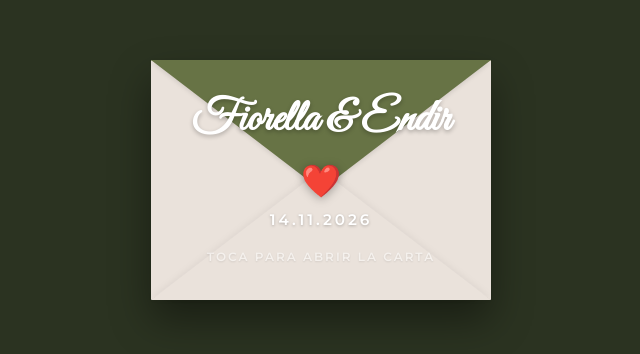
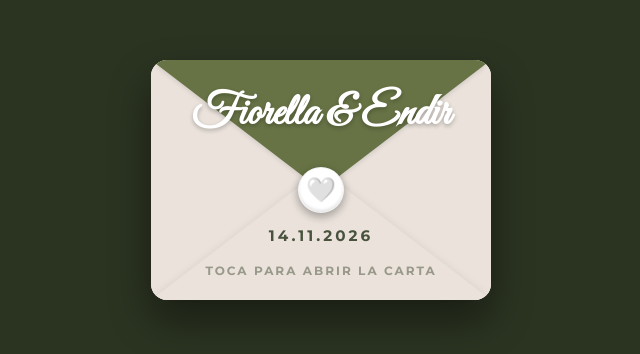
Before and after one commit to Odba08/Invitation, a React (Vite) app: page / in a window 1280 px wide. Shown: the part 220-574 px from the top of the page, without its empty margins (319-959 px from the left). Built offline with nearby package versions, Linux system fonts and the light colour scheme; a web font is replaced by a local one.

Commit message:
Ajustes de sobre: corazon blanco, bordes suavizados, contraste de letras y animacion de apertura

```diff
--- a/src/App.jsx
+++ b/src/App.jsx
@@ -20,23 +20,29 @@ const iconMap = {
 };
 
 export default function App() {
+  const [isEnvelopeOpening, setIsEnvelopeOpening] = useState(false);
   const [isEnvelopeOpened, setIsEnvelopeOpened] = useState(false);
   const [isPlaying, setIsPlaying] = useState(false);
   const [selectedGender, setSelectedGender] = useState(""); // Puede ser 'Niño' o 'Niña'
   const audioRef = useRef(null);
 
   const handleEnvelopeOpen = () => {
-    setIsEnvelopeOpened(true);
-    setIsPlaying(true);
+    setIsEnvelopeOpening(true);
 
     // Iniciar reproducción de música (con retraso opcional para fluidez)
     setTimeout(() => {
+      setIsPlaying(true);
       if (audioRef.current) {
         audioRef.current.play().catch((err) => {
           console.log("Autoplay bloqueado por el navegador, requiere interacción:", err);
         });
       }
-    }, 500);
+    }, 800);
+
+    // Esperar a que termine la animación de apertura (1.5 segundos) para desvanecer el sobre
+    setTimeout(() => {
+      setIsEnvelopeOpened(true);
+    }, 1500);
   };
 
   // Fallback de IntersectionObserver para animaciones en scroll
@@ -81,7 +87,7 @@ export default function App() {
   return (
     <div className="app-container">
       {/* Sobre interactivo que aparece en pantalla completa */}
-      <Envelope isOpen={isEnvelopeOpened} onOpen={handleEnvelopeOpen} />
+      <Envelope isOpening={isEnvelopeOpening} isOpened={isEnvelopeOpened} onOpen={handleEnvelopeOpen} />
 
       {/* Contenido de la invitación una vez abierto */}
       {isEnvelopeOpened && (
--- a/src/components/Envelope.jsx
+++ b/src/components/Envelope.jsx
@@ -2,21 +2,29 @@
 import React from "react";
 import { CONFIG } from "../config";
 
-export default function Envelope({ isOpen, onOpen }) {
+export default function Envelope({ isOpening, isOpened, onOpen }) {
   // Para abreviar los nombres largos en el sobre cerrado
   const shortNames = "Fiorella & Endir";
 
   return (
-    <div className={`envelope-container ${isOpen ? "open" : ""}`}>
-      <div className="envelope-wrapper" onClick={!isOpen ? onOpen : null}>
+    <div className={`envelope-container ${isOpening ? "open-animate" : ""} ${isOpened ? "fade-out" : ""}`}>
+      <div className="envelope-wrapper" onClick={!isOpening && !isOpened ? onOpen : null}>
 
-        {/* Parte trasera del sobre (Fondo interior) */}
-        <div className="envelope-back"></div>
+        {/* Cuerpo del sobre con esquinas redondeadas y overflow hidden */}
+        <div className="envelope-body">
+          {/* Parte trasera del sobre (Fondo interior) */}
+          <div className="envelope-back"></div>
 
-        {/* Flap superior (Tapa del sobre) */}
+          {/* Dobleces laterales e inferior que cubren el papel */}
+          <div className="envelope-left"></div>
+          <div className="envelope-right"></div>
+          <div className="envelope-bottom"></div>
+        </div>
+
+        {/* Flap superior (Tapa del sobre) - Fuera del cuerpo para que no se corte al abrirse */}
         <div className="envelope-flap"></div>
 
-        {/* Papel/Carta (Se desliza hacia arriba) */}
+        {/* Papel/Carta (Se desliza hacia arriba) - Fuera del cuerpo para que no se corte al salir */}
         <div className="envelope-paper">
           <div className="paper-content">
             <h3 className="paper-title">¡Nos Casamos!</h3>
@@ -35,17 +43,12 @@ export default function Envelope({ isOpen, onOpen }) {
           </div>
         </div>
 
-        {/* Dobleces laterales e inferior que cubren el papel */}
-        <div className="envelope-left"></div>
-        <div className="envelope-right"></div>
-        <div className="envelope-bottom"></div>
-
         {/* Contenido frontal del sobre (Sello y dedicatoria) */}
         <div className="envelope-front">
           <div className="front-content">
             <h1 className="front-names">{shortNames}</h1>
             <div className="seal-heart">
-              <span className="heart-icon">❤️</span>
+              <span className="heart-icon">🤍</span>
             </div>
             <p className="front-date">{CONFIG.weddingDateFormatted}</p>
             <p className="tap-prompt">Toca para abrir la carta</p>
--- a/src/index.css
+++ b/src/index.css
@@ -51,6 +51,7 @@ body {
 }
 
 /* --- EFECTO DE SOBRE/CARTA --- */
+/* --- EFECTO DE SOBRE/CARTA --- */
 .envelope-container {
   position: fixed;
   top: 0;
@@ -66,7 +67,7 @@ body {
   transition: opacity 0.8s ease, visibility 0.8s;
 }
 
-.envelope-container.open {
+.envelope-container.fade-out {
   opacity: 0;
   visibility: hidden;
   pointer-events: none;
@@ -77,7 +78,7 @@ body {
   width: 340px;
   height: 240px;
   background-color: #e5dfd8;
-  border-radius: 4px;
+  border-radius: 16px;
   box-shadow: 0 20px 40px rgba(0, 0, 0, 0.4);
   cursor: pointer;
   transform-style: preserve-3d;
@@ -88,14 +89,25 @@ body {
   transform: translateY(-8px);
 }
 
-.envelope-back {
+.envelope-body {
   position: absolute;
   top: 0;
   left: 0;
   width: 100%;
   height: 100%;
+  border-radius: 16px;
+  overflow: hidden;
+  z-index: 3;
+}
+
+.envelope-back {
+  position: absolute;
+  top: 0;
+  left: 0;
+  width: 100%;
+  height: 100%;
   background-color: #d2c8be; /* Fondo interior */
-  border-radius: 4px;
+  border-radius: 16px;
   z-index: 1;
 }
 
@@ -108,13 +120,15 @@ body {
   border-top: 130px solid var(--color-olive);
   border-left: 170px solid transparent;
   border-right: 170px solid transparent;
+  border-top-left-radius: 16px;
+  border-top-right-radius: 16px;
   transform-origin: top;
   transition: transform 0.5s ease 0.2s, border-top-color 0.5s ease;
   z-index: 4;
   filter: drop-shadow(0 2px 2px rgba(0,0,0,0.1));
 }
 
-.open .envelope-flap {
+.open-animate .envelope-flap {
   transform: rotateX(180deg);
   z-index: 1;
   border-top-color: var(--color-olive-dark);
@@ -172,18 +186,19 @@ body {
   transition: opacity 0.3s ease;
 }
 
-.open .envelope-front {
+.open-animate .envelope-front {
   opacity: 0;
 }
 
 .front-content {
   text-align: center;
-  color: #ffffff;
   padding: 20px;
   display: flex;
   flex-direction: column;
   align-items: center;
   justify-content: center;
+  width: 100%;
+  height: 100%;
 }
 
 .front-names {
@@ -193,21 +208,46 @@ body {
   text-shadow: 0 2px 4px rgba(0,0,0,0.25);
   margin-bottom: 5px;
   color: #ffffff;
+  z-index: 10;
+  position: absolute;
+  top: 30px;
 }
 
 .seal-heart {
-  font-size: 2rem;
-  margin: 10px 0;
+  width: 46px;
+  height: 46px;
+  background-color: #ffffff;
+  border-radius: 50%;
+  display: flex;
+  justify-content: center;
+  align-items: center;
+  box-shadow: 0 4px 10px rgba(0, 0, 0, 0.2), inset 0 2px 3px rgba(255,255,255,0.8), inset 0 -2px 3px rgba(0,0,0,0.1);
+  margin: 0;
+  position: absolute;
+  top: 107px;
+  z-index: 10;
   animation: heartbeat 1.5s infinite;
-  filter: drop-shadow(0 2px 5px rgba(0,0,0,0.3));
+  filter: drop-shadow(0 2px 4px rgba(0,0,0,0.15));
+  border: 1px solid rgba(0, 0, 0, 0.05);
+}
+
+.heart-icon {
+  font-size: 1.5rem;
+  line-height: 1;
+  display: block;
+  margin-top: -1px;
 }
 
 .front-date {
   font-family: var(--font-sans);
   font-size: 0.95rem;
-  font-weight: 600;
+  font-weight: 700;
   letter-spacing: 3px;
-  text-shadow: 0 1px 3px rgba(0,0,0,0.25);
+  color: #48523c;
+  text-shadow: none;
+  position: absolute;
+  bottom: 55px;
+  z-index: 10;
 }
 
 .tap-prompt {
@@ -215,11 +255,14 @@ body {
   font-size: 0.75rem;
   letter-spacing: 2px;
   text-transform: uppercase;
-  margin-top: 20px;
-  opacity: 0.8;
-  font-weight: 600;
-  text-shadow: 0 1px 2px rgba(0,0,0,0.2);
+  font-weight: 700;
+  color: #48523c;
+  text-shadow: none;
   animation: pulse 2s infinite;
+  position: absolute;
+  bottom: 22px;
+  z-index: 10;
+  opacity: 0.95;
 }
 
 .envelope-paper {
@@ -229,7 +272,7 @@ body {
   width: 310px;
   height: 210px;
   background-color: #ffffff;
-  border-radius: 4px;
+  border-radius: 12px;
   z-index: 2;
   transition: transform 0.6s ease 0.6s;
   display: flex;
@@ -239,7 +282,7 @@ body {
   padding: 10px;
 }
 
-.open .envelope-paper {
+.open-animate .envelope-paper {
   transform: translateY(-135px);
   z-index: 4;
 }
```
